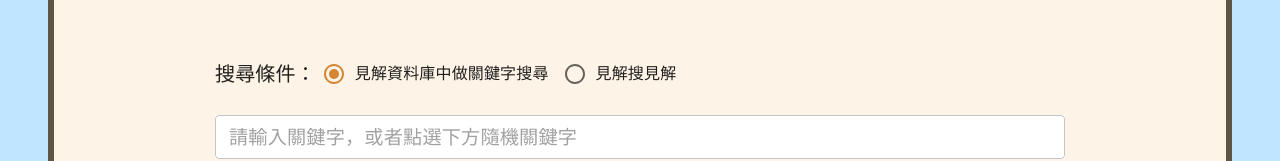
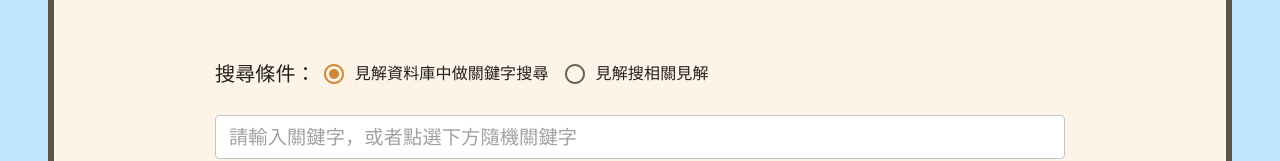
Before and after one commit to eddie605134/legal-opinion-db-on-jurisprudence, a React (Vite) app: page /search in a window 1280 px wide. Shown: the part 227-388 px from the top of the page. Built offline with nearby package versions, Linux system fonts and the light colour scheme; no server answers; a web font is replaced by a local one.

Commit message:
修改文字->「見解搜相關見解」

```diff
--- a/src/pages/SearchPage/components/RadioSelection.tsx
+++ b/src/pages/SearchPage/components/RadioSelection.tsx
@@ -19,7 +19,7 @@ const RadioSelection: React.FC<RadioSelectionProps> = ({ value, onChange }) => {
       </Typography>
       <RadioGroup row value={value} onChange={onChange}>
         <FormControlLabel value="1" control={<Radio color="warning"/>} label="見解資料庫中做關鍵字搜尋" />
-        <FormControlLabel value="2" control={<Radio color="warning"/>} label="見解搜見解" />
+        <FormControlLabel value="2" control={<Radio color="warning"/>} label="見解搜相關見解" />
       </RadioGroup>
     </div>
   );
```
